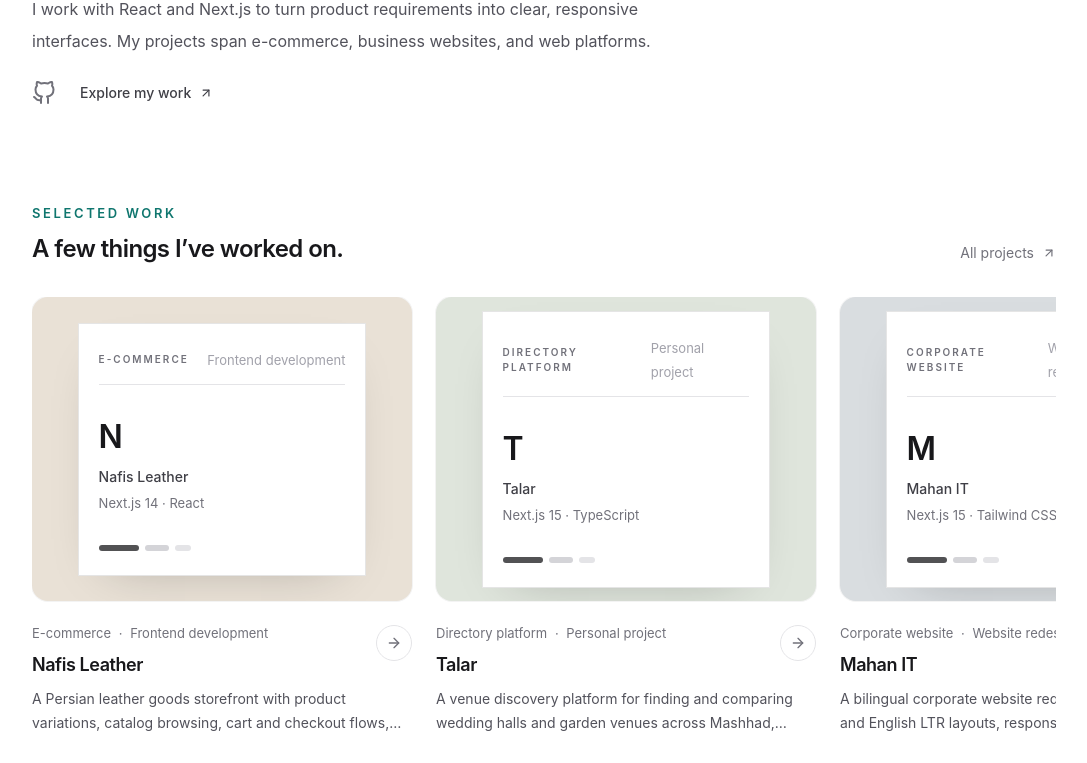
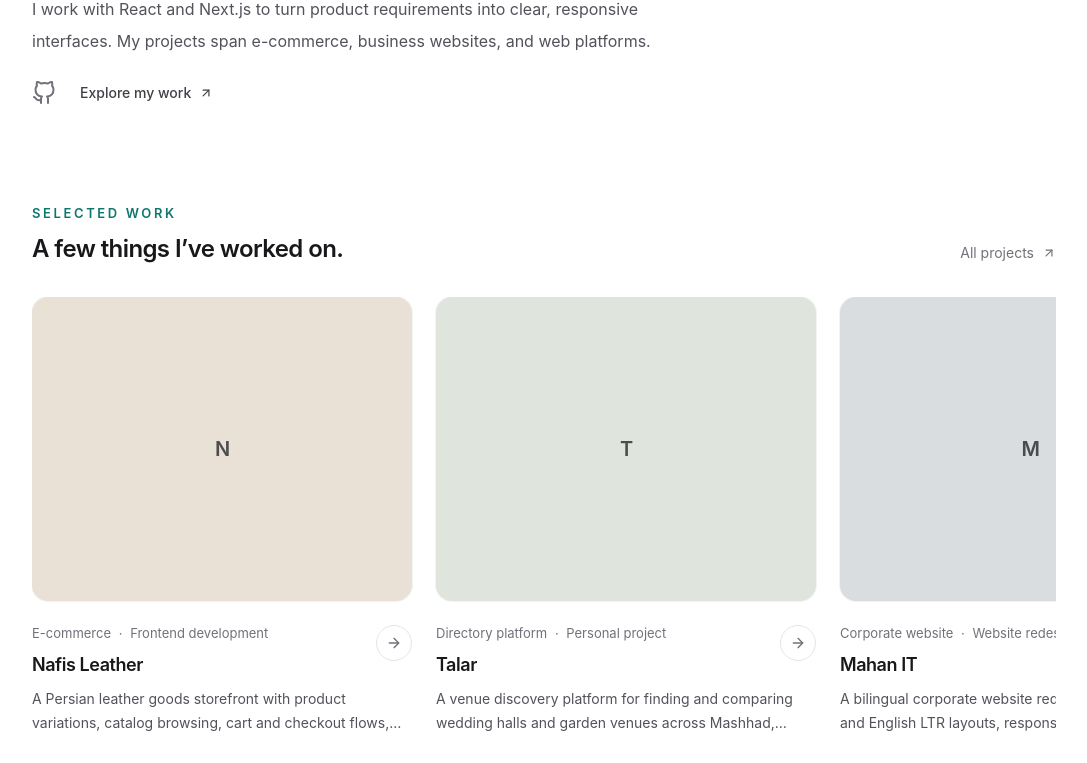
Before and after one commit to Amirsaboor/PersonalWebsite, a Next.js app: page /PersonalWebsite/ in a window 1280 px wide. Shown: the part 483-1246 px from the top of the page, without its empty margins (96-1183 px from the left). Built offline with nearby package versions, Linux system fonts and the light colour scheme.

Commit message:
Use project marks and real screenshots instead of mock interface art

```diff
--- a/src/components/ProjectArtwork.jsx
+++ b/src/components/ProjectArtwork.jsx
@@ -1,33 +1,41 @@
-export function ProjectArtwork({ project }) {
+const toneClasses = {
+  warm: 'project-art--warm',
+  ink: 'project-art--ink',
+  rose: 'project-art--rose',
+  blue: 'project-art--blue',
+  green: 'project-art--green',
+  sand: 'project-art--sand',
+}
+
+export function ProjectArtwork({ project, cover = false }) {
   if (project.image) {
     return (
       <img
         src={project.image}
         alt={project.name}
         loading="lazy"
-        className="h-full w-full object-cover object-top transition duration-500 group-hover:scale-[1.025]"
+        className={cover
+          ? 'h-full w-full object-cover object-top transition duration-500 group-hover:scale-[1.025]'
+          : 'h-full w-full object-cover'}
       />
     )
   }
 
+  const tone = toneClasses[project.tone] || toneClasses.ink
+
+  if (cover) {
+    return (
+      <div className={'relative flex h-full w-full flex-col items-center justify-center overflow-hidden ' + tone}>
+        <span className="absolute left-5 top-5 text-[10px] font-semibold uppercase tracking-[0.2em] text-zinc-700/50">{project.category}</span>
+        <span className="text-6xl font-semibold tracking-[-0.08em] text-zinc-800/80 sm:text-7xl">{project.mark}</span>
+        <span className="mt-3 text-xs font-medium tracking-[0.08em] text-zinc-700/70">{project.name}</span>
+      </div>
+    )
+  }
+
   return (
-    <div className={'project-art project-art--' + project.tone + ' flex h-full w-full items-center justify-center overflow-hidden'}>
-      <div className="relative w-[76%] max-w-[340px] border border-black/10 bg-white px-5 py-6 shadow-[0_18px_50px_-30px_rgba(0,0,0,.28)]">
-        <div className="flex items-center justify-between border-b border-zinc-200 pb-3">
-          <span className="text-[10px] font-semibold uppercase tracking-[0.2em] text-zinc-500">{project.category}</span>
-          <span className="text-xs text-zinc-400">{project.role}</span>
-        </div>
-        <div className="py-8">
-          <span className="block text-4xl font-semibold tracking-[-0.07em] text-zinc-900">{project.mark}</span>
-          <span className="mt-2 block text-sm font-medium text-zinc-700">{project.name}</span>
-          <span className="mt-1 block max-w-[230px] text-xs leading-5 text-zinc-500">{project.stack.slice(0, 2).join(' · ')}</span>
-        </div>
-        <div className="flex gap-1.5">
-          <span className="h-1.5 w-10 rounded-full bg-zinc-800/80" />
-          <span className="h-1.5 w-6 rounded-full bg-zinc-300" />
-          <span className="h-1.5 w-4 rounded-full bg-zinc-200" />
-        </div>
-      </div>
+    <div className={'flex h-full w-full items-center justify-center ' + tone}>
+      <span className="text-xl font-semibold tracking-[-0.06em] text-zinc-800/80">{project.mark}</span>
     </div>
   )
 }
```
